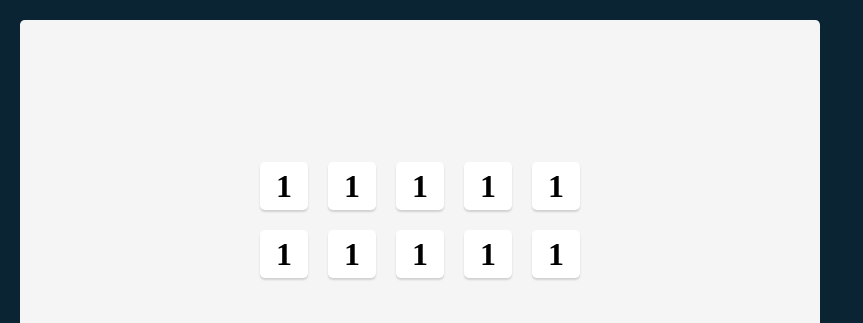
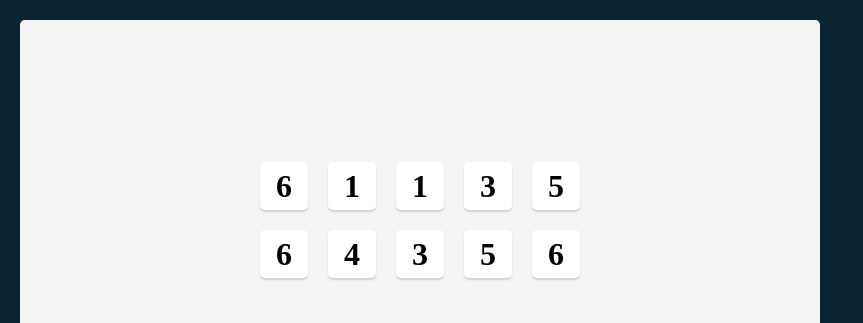
Before and after one commit to maxthor500/Tenzies_with_React, a React (Create React App) app: page / in a window 1280 px wide. Shown: the top 323 px of the page, without its empty margins (0-863 px from the left). Built offline with nearby package versions, Linux system fonts and the light colour scheme.

Commit message:
Initialize a dice state and render the Die components mapping over the state numbers array

```diff
--- a/src/App.js
+++ b/src/App.js
@@ -1,15 +1,14 @@
+import React from "react";
 import Die from "./components/Die"
 
 
 function App() {
+  //  Initialize the state by calling our `allNewDice` function
+  const [dice, setDice] = React.useState(allNewDice())
 
   /**
-   * Challenge 2:
-   *
    * Write a function (allNewDice) that returns an array
    * of 10 random numbers between 1-6 inclusive.
-   *
-   * Log the array of numbers to the console for now
    */
   function allNewDice() {
     // new array
@@ -24,21 +23,17 @@ function App() {
     return diceValues
   }
 
-  console.log(allNewDice())
+  /**
+   * Map over the state numbers array to generate our array
+   * of Die elements and render those in place of our
+   * manually-written 10 Die elements.
+   */
+  const diceElements = dice.map(die => <Die value={die} />)
 
   return (
     <main className="game-board">
       <div className="dice-container">
-        <Die value="1"/>
-        <Die value="1"/>
-        <Die value="1"/>
-        <Die value="1"/>
-        <Die value="1"/>
-        <Die value="1"/>
-        <Die value="1"/>
-        <Die value="1"/>
-        <Die value="1"/>
-        <Die value="1"/>
+        {diceElements}
       </div>
     </main>
   );
```
